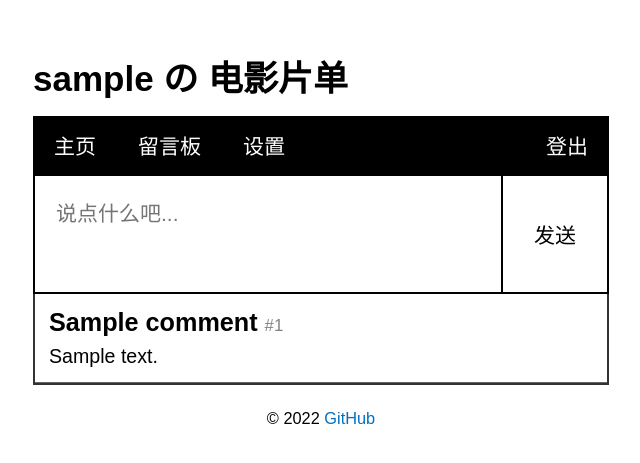
After one commit to mancuoj/watchlist, a Flask app: page /comment in a window 1280 px wide. The commit adds this page. Shown: the top 463 px of the page, without its empty margins (319-959 px from the left). Run offline with Flask 3, Linux system fonts and the light colour scheme; a user stored in the database is signed in; tables that the repository leaves empty hold one stand-in row (values such as "Sample post").

Commit message:
feat: comment page

```diff
--- a/watchlist/__init__.py
+++ b/watchlist/__init__.py
@@ -3,7 +3,7 @@ import sys
 
 from flask import Flask
 from flask_sqlalchemy import SQLAlchemy
-from flask_login import LoginManager, current_user
+from flask_login import LoginManager
 
 WIN = sys.platform.startswith("win")
 if WIN:
--- /dev/null
+++ b/watchlist/forms.py
@@ -0,0 +1,7 @@
+from flask_wtf import FlaskForm
+from wtforms import TextAreaField
+from wtforms.validators import DataRequired, Length
+
+
+class CommentForm(FlaskForm):
+    text = TextAreaField("Comment", validators=[DataRequired(), Length(1, 256)])
--- a/watchlist/static/style.css
+++ b/watchlist/static/style.css
@@ -8,7 +8,7 @@
 }
 
 body {
-    margin: 50px auto 0;
+    margin: 50px auto;
     width: 45%;
     user-select: none;
 }
@@ -167,6 +167,61 @@ nav li a:hover {
 }
 
 /****************************************************
+*                    留言板                         *
+****************************************************/
+.comment-form {
+    height: 120px;
+}
+
+.comment-area {
+    width: 90%;
+    padding: 1.5rem;
+    border: none;
+    outline: none;
+    resize: none;
+
+    border-right: 2px solid black;
+    font-family: inherit;
+    font-size: 1.5rem;
+}
+
+.comment-list {
+    margin: 0;
+    padding: 0;
+    list-style: none;
+    border: 2px solid #333;
+    border-top: none;
+}
+
+.comment-list li {
+    display: flex;
+    flex-direction: column;
+
+    padding: 1rem;
+    border-bottom: 1px solid #666;
+    font-size: 1.4rem;
+}
+
+.comment-list li:hover {
+    background-color: rgb(243, 243, 243);
+}
+
+.comment-name {
+    font-size: 1.8rem;
+    font-weight: bold;
+}
+
+.comment-index {
+    color: rgb(129, 129, 129);
+    font-size: 1.2rem;
+}
+
+.comment-body {
+    margin-top: 8px;
+    overflow-wrap: break-word;
+}
+
+/****************************************************
 *                    页脚信息                       *
 ****************************************************/
 footer {
--- a/watchlist/templates/base.html
+++ b/watchlist/templates/base.html
@@ -39,6 +39,7 @@
             <li><a href={{ url_for('index') }}>主页</a></li>
 
             {% if current_user.is_authenticated %}
+            <li><a href={{ url_for('comment') }}>留言板</a></li>
             <li><a href={{ url_for('settings') }}>设置</a></li>
             <li class="log-btn"><a href="{{ url_for('logout') }}">登出</a></li>
             {% else %}
--- /dev/null
+++ b/watchlist/templates/comment.html
@@ -0,0 +1,22 @@
+{% extends 'base.html' %}
+
+{% block content %}
+<form class="add-form comment-form" method="POST">
+    {{ form.csrf_token }}
+    {{ form.text(class='comment-area', placeholder='说点什么吧...') }}
+    <input class="add-btn comment-btn" type="submit" name="submit" value="发送">
+</form>
+
+<ul class="comment-list">
+    {% for c in comments %}
+    <li>
+        <div>
+            <span class="comment-name"> {{ c.name }} </span>
+            <span class="comment-index"> #{{ c.id }} </span>
+        </div>
+
+        <div class="comment-body"> {{c.text}} </div>
+    </li>
+    {% endfor %}
+</ul>
+{% endblock content %}
--- a/watchlist/views.py
+++ b/watchlist/views.py
@@ -2,7 +2,8 @@ from flask import render_template, url_for, request, redirect, flash
 from flask_login import current_user, login_required, login_user, logout_user
 
 from watchlist import app, db
-from watchlist.models import User, Movie
+from watchlist.models import User, Movie, Comment
+from watchlist.forms import CommentForm
 
 
 @app.route("/", methods=["GET", "POST"])
@@ -151,3 +152,18 @@ def settings():
         return redirect(url_for("index"))
 
     return render_template("settings.html")
+
+
+@app.route("/comment", methods=["GET", "POST"])
+@login_required
+def comment():
+    form = CommentForm()
+    if form.validate_on_submit():
+        comment = Comment(name=current_user.username, text=form.text.data)
+        db.session.add(comment)
+        db.session.commit()
+        flash("评论成功", "success")
+        return redirect(url_for("comment"))
+
+    comments = Comment.query.all()
+    return render_template("comment.html", form=form, comments=comments)
```
Also changed, not shown: watchlist/models.py (+8 -1 lines), README.md.
